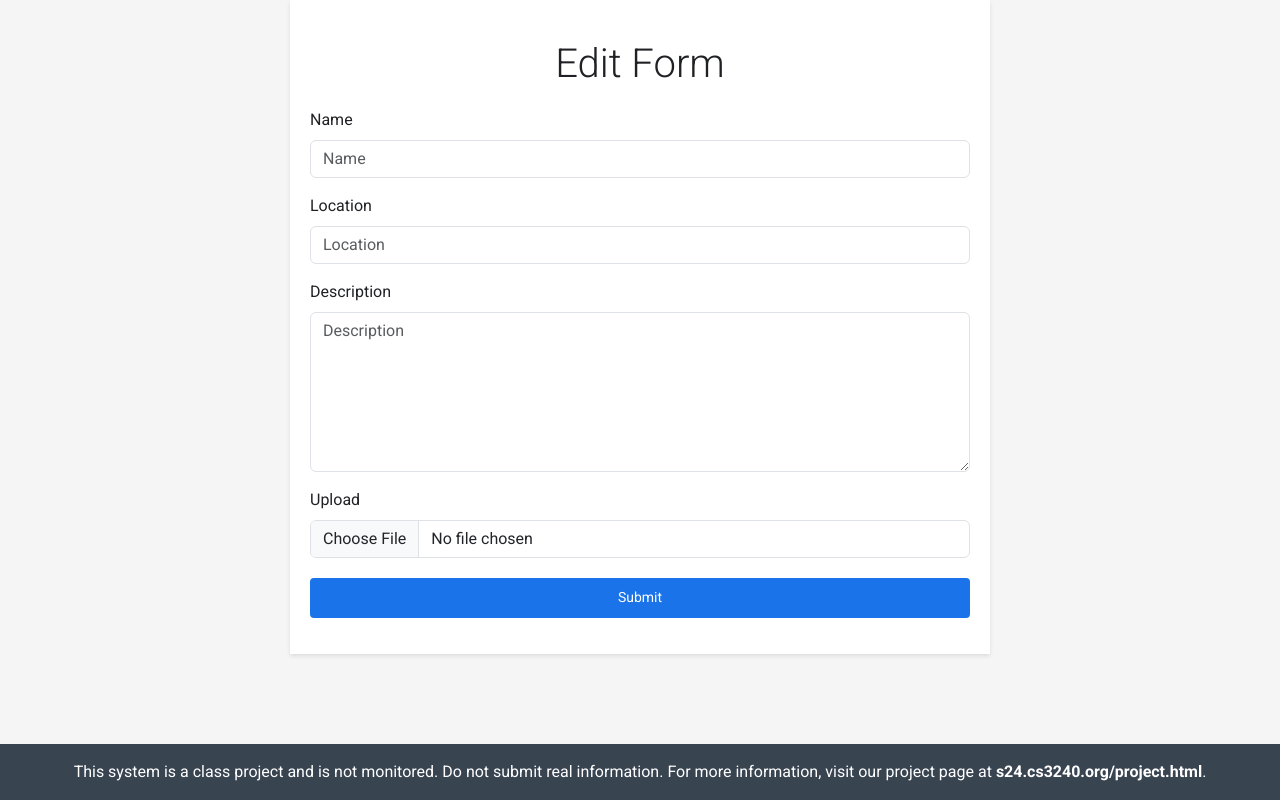
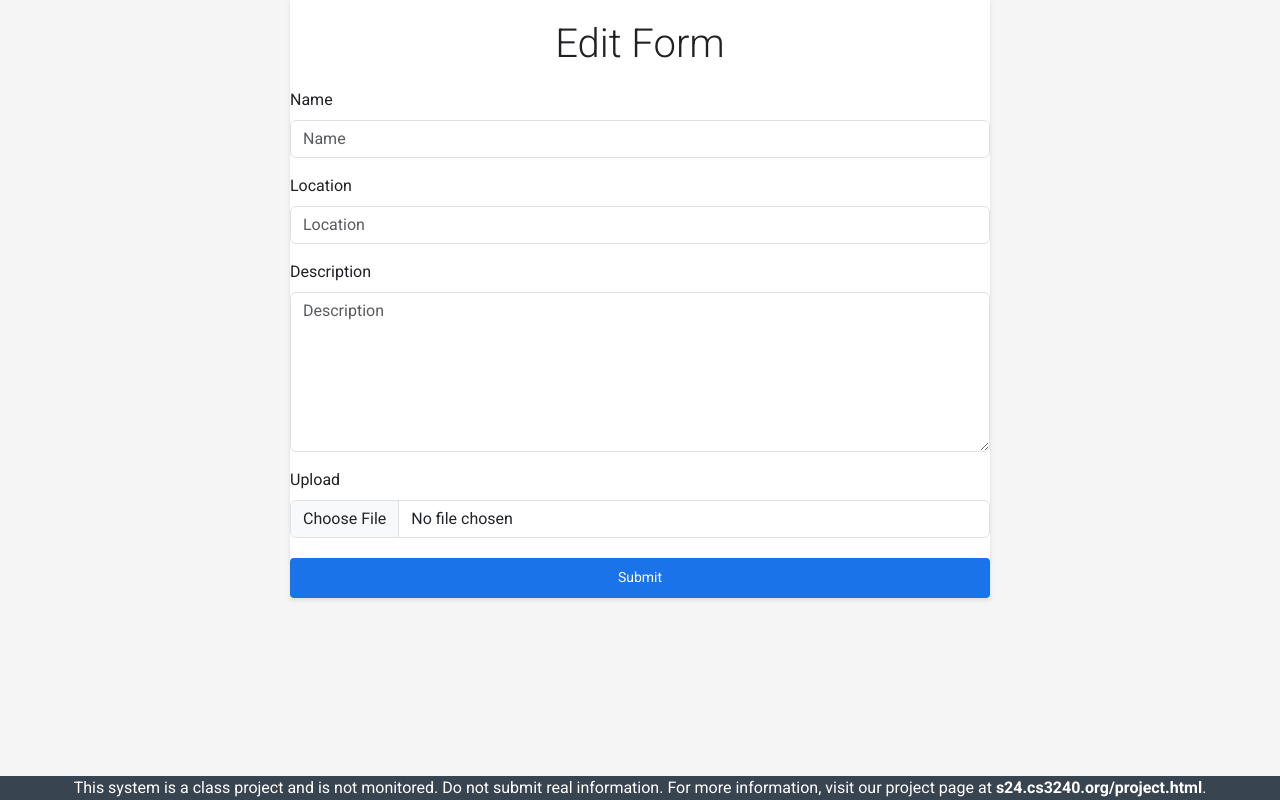
Before and after one commit to l1steven/HousingReports, a Django app: page /edit_complaint/1/ in a window 1280 px wide. Run offline with Django 4.2, Linux system fonts and the light colour scheme; the visitor is signed in with stand-in values (Sample User, id 1); data that the repository does not hold is empty; parts of the project's set-up code (start-up, migrations or seed data) failed here and were passed over; some libraries are stand-ins or nearby versions.

Commit message:
edit form

```diff
--- a/loginApp/templates/loginApp/edit_form.html
+++ b/loginApp/templates/loginApp/edit_form.html
@@ -25,7 +25,6 @@
         .form-runway {
             background-color: #ffffff; /* White background color for the 'runway' */
             box-shadow: 0 2px 4px rgba(0,0,0,0.1); /* Soft shadow for depth */
-            padding: 20px;
             margin: 0 auto; /* Centering */
             width: 100%; /* Full width */
             max-width: 700px; /* Max width for the form content */
@@ -56,7 +55,7 @@
             align-items: center; /* Vertically center the content */
             background-color: #394451; /* Dark blue-ish gray color */
             color: #ffffff; /* White text color for contrast */
-            padding: 1rem 0;
+            padding: 0rem 0;
             width: 100%;
             font-size: 1rem;
             position: fixed;
```
